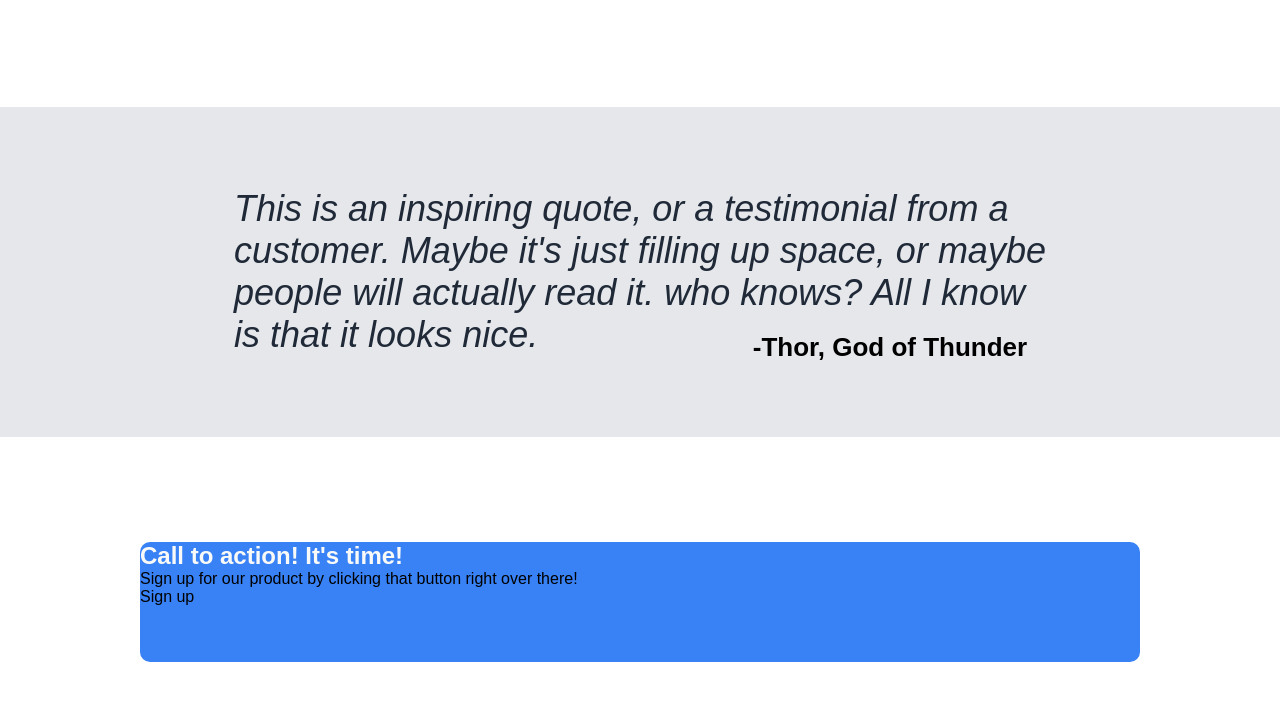
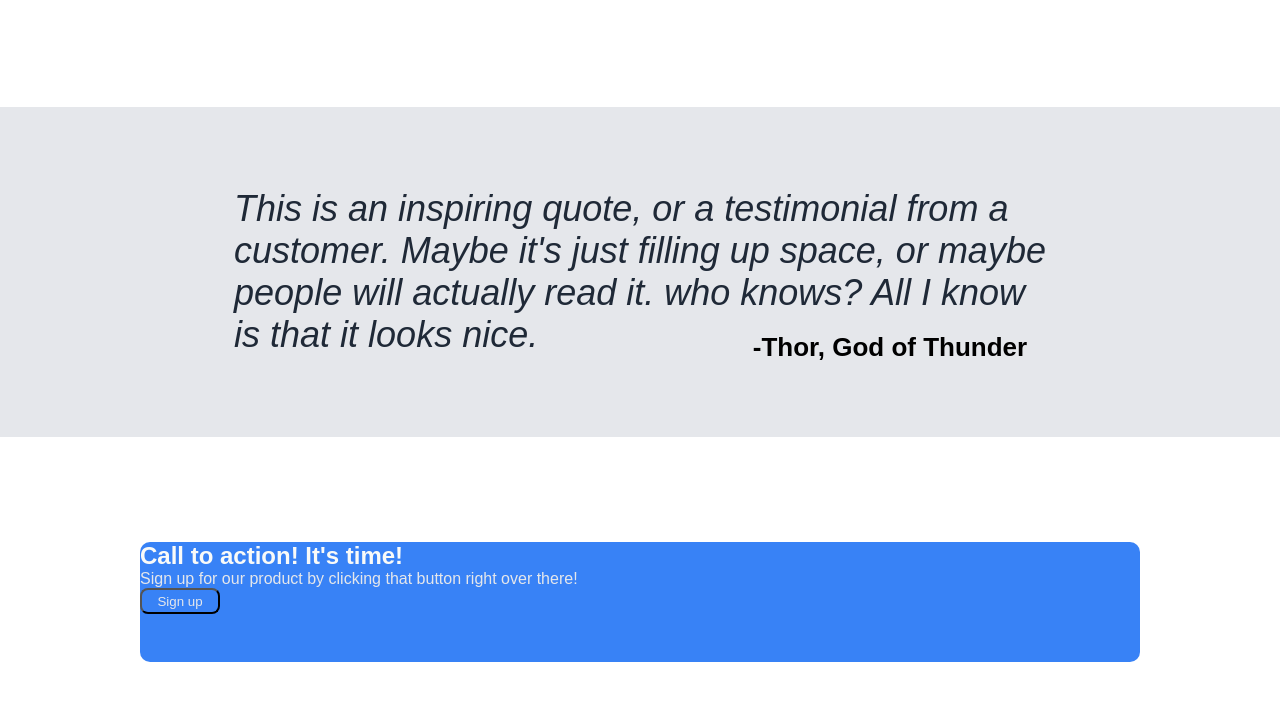
Before and after one commit to XianScripts/Landing-page, a plain HTML site: page index.html in a window 1280 px wide. Shown: the part 768-1469 px from the top of the page. Drawn offline with Linux system fonts and the light colour scheme.

Commit message:
Initialized call to action 2

```diff
--- a/index.html
+++ b/index.html
@@ -58,7 +58,7 @@
                         <span><h2>Call to action! It's time!</h2></span>
                         <span>Sign up for our product by clicking that button right over there!</span>
                     </div>
-                    <div class="callbutton">Sign up</div>
+                    <div class="callbutton"><button>Sign up</button></div>
                 </div>
             </div>
     </body>
--- a/styles.css
+++ b/styles.css
@@ -161,3 +161,15 @@ a {
 .calltext >span >h2 {
     color: #F9FAF8;
 }
+
+.calltext >span {
+    color: #E5E7EB;
+}
+
+.callbutton >button {
+    background-color: #3882F6;
+    color: #E5E7EB;
+    width: 80px;
+    height: 26px;
+    border-radius: 8px;
+}
```
